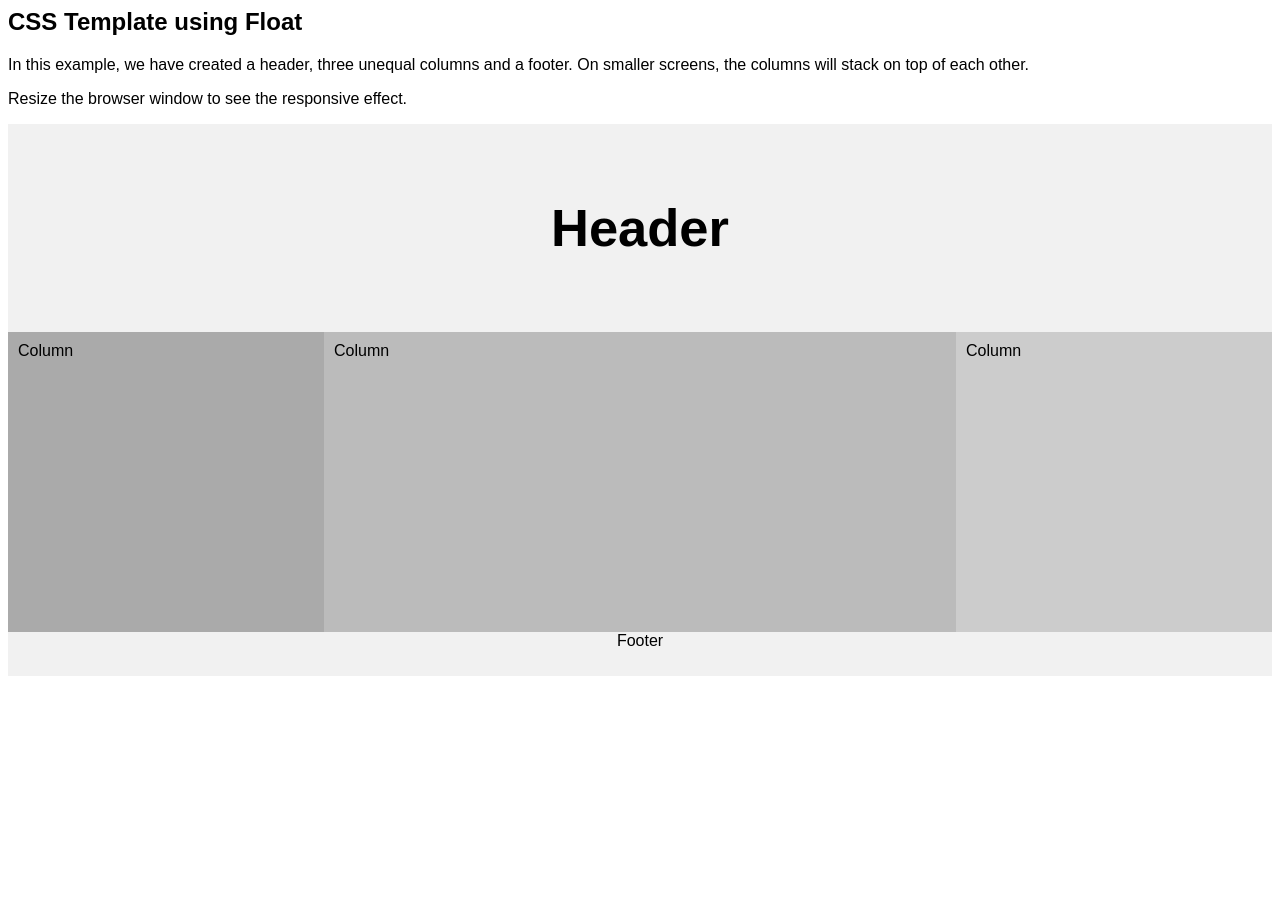
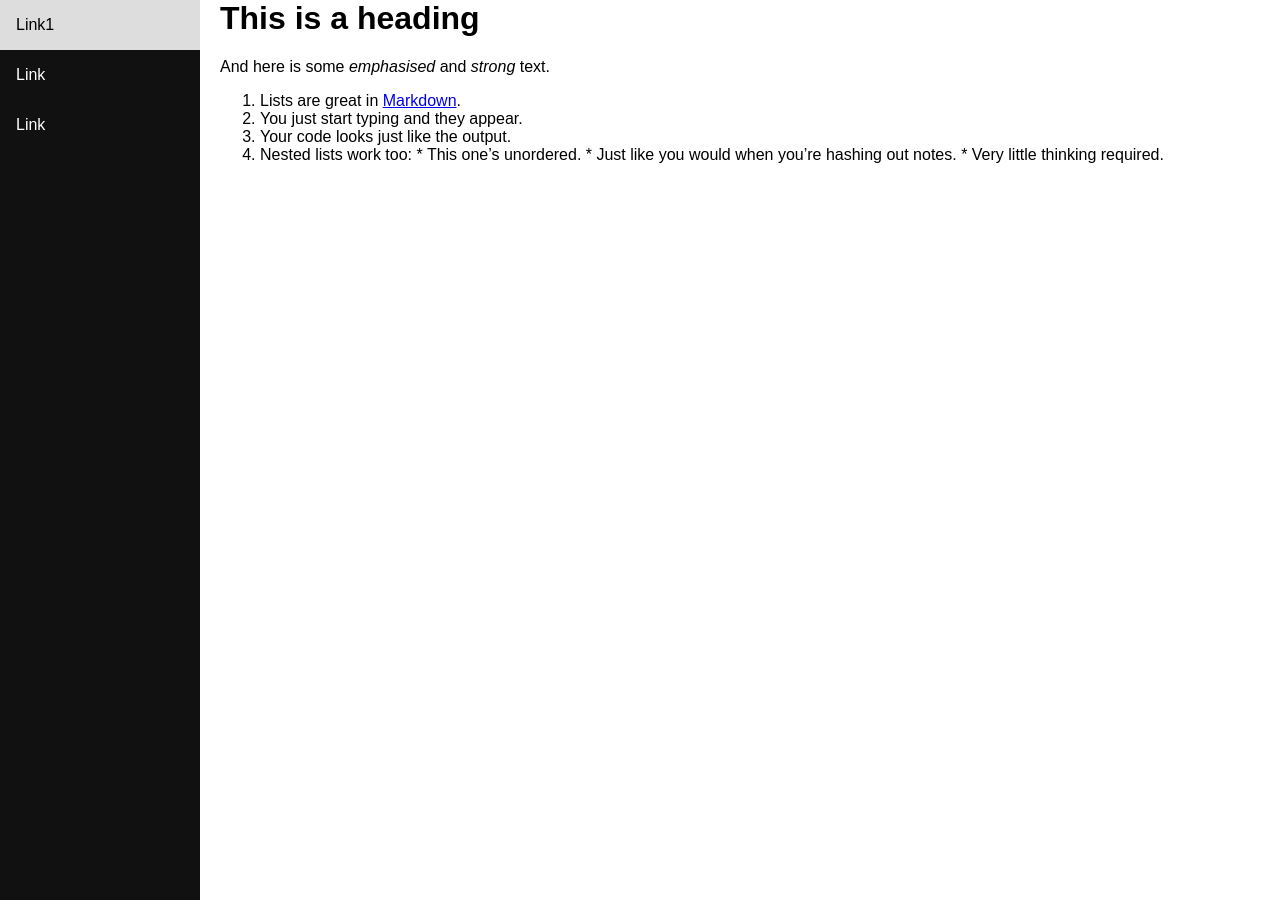
Before and after one commit to antoinefama/antoinefama.github.io, a Jekyll site: the page built from index.md, in a window 1280 px wide. Built offline with Jekyll 4.4.1, drawn with Linux system fonts in a browser that asks for light colours.

Commit message:
Update default.html

```diff
--- a/_layouts/default.html
+++ b/_layouts/default.html
@@ -1,7 +1,3 @@
-
-
-
-
 
 <html lang="en">
 <head>
@@ -14,74 +10,54 @@
 }
 
 body {
+    margin: 0;
     font-family: Arial, Helvetica, sans-serif;
 }
 
-/* Style the header */
-.header {
-    background-color: #f1f1f1;
-    padding: 30px;
-    text-align: center;
-    font-size: 35px;
+/* Style the side navigation */
+.sidenav {
+    height: 100%;
+    width: 200px;
+    position: fixed;
+    z-index: 1;
+    top: 0;
+    left: 0;
+    background-color: #111;
+    overflow-x: hidden;
 }
 
-/* Create three unequal columns that floats next to each other */
-.column {
-    float: left;
-    padding: 10px;
-    height: 300px; /* Should be removed. Only for demonstration */
+
+/* Side navigation links */
+.sidenav a {
+    color: white;
+    padding: 16px;
+    text-decoration: none;
+    display: block;
 }
 
-/* Left and right column */
-.column.side {
-    width: 25%;
+/* Change color on hover */
+.sidenav a:hover {
+    background-color: #ddd;
+    color: black;
 }
 
-/* Middle column */
-.column.middle {
-    width: 50%;
-}
-
-/* Clear floats after the columns */
-.row:after {
-    content: "{{ content }}";
-    display: table;
-    clear: both;
-}
-
-/* Style the footer */
-.footer {
-    background-color: #f1f1f1;
-    padding: 10px;
-    text-align: center;
-}
-
-/* Responsive layout - makes the three columns stack on top of each other instead of next to each other */
-@media (max-width: 600px) {
-    .column.side, .column.middle {
-        width: 100%;
-    }
+/* Style the content */
+.content {
+    margin-left: 200px;
+    padding-left: 20px;
 }
 </style>
 </head>
 <body>
 
-<h2>CSS Template using Float</h2>
-<p>In this example, we have created a header, three unequal columns and a footer. On smaller screens, the columns will stack on top of each other.</p>
-<p>Resize the browser window to see the responsive effect.</p>
-
-<div class="header">
-  <h2>Header</h2>
+<div class="sidenav">
+  <a href="https://antoinefama.github.io/map1">Link1</a>
+  <a href="#">Link</a>
+  <a href="#">Link</a>
 </div>
 
-<div class="row">
-  <div class="column side" style="background-color:#aaa;">Column</div>
-  <div class="column middle" style="background-color:#bbb;">Column</div>
-  <div class="column side" style="background-color:#ccc;">Column</div>
-</div>
-
-<div class="footer">
-  <p>Footer</p>
+<div class="content">
+{{ content }}
 </div>
 
 </body>
```
